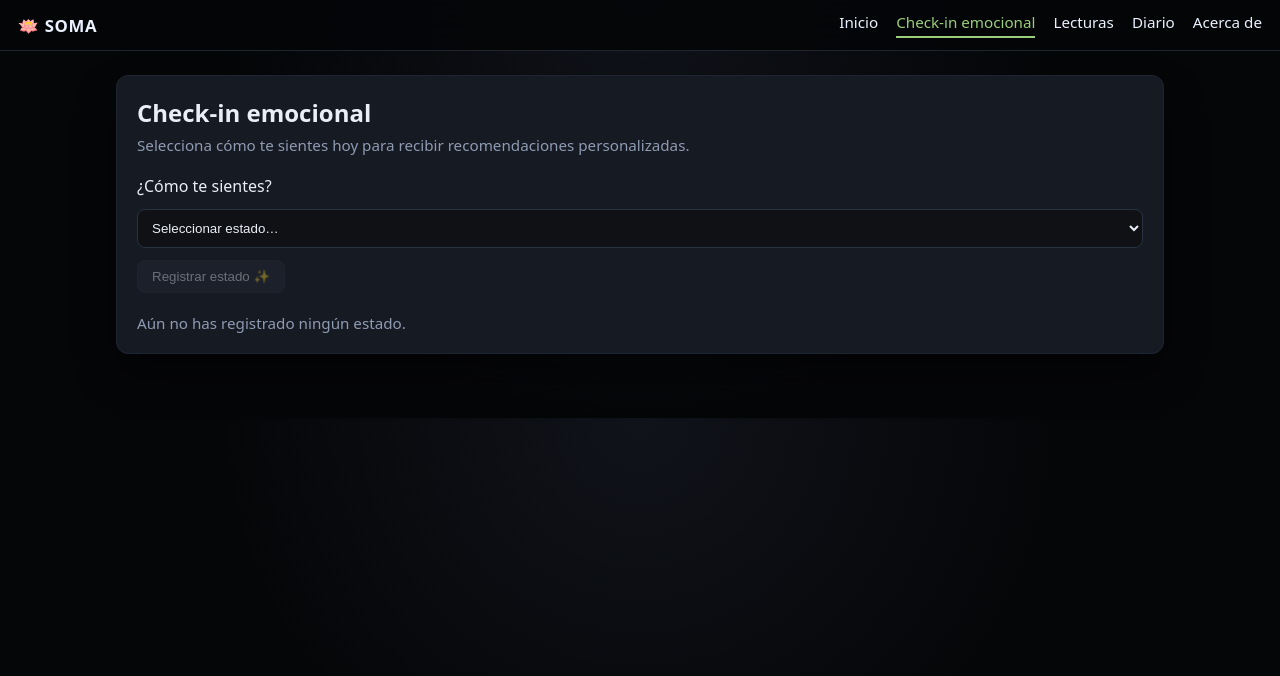
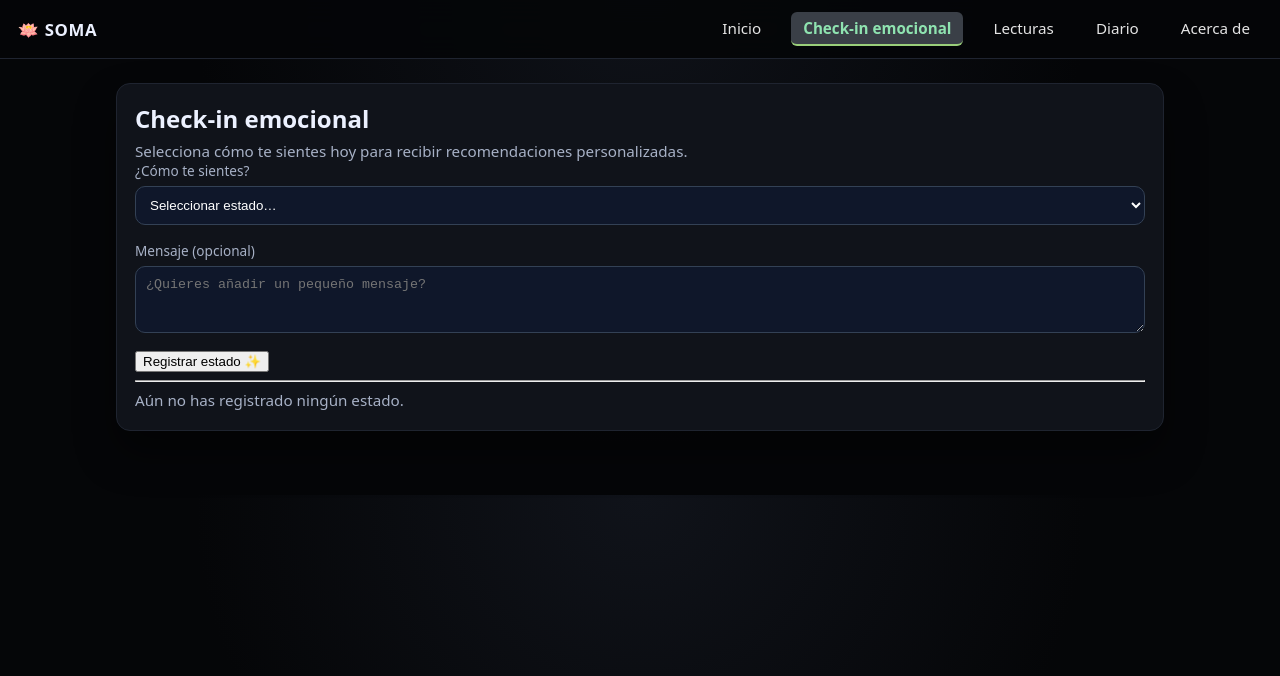
Before and after one commit to ionelastanciu/soma, an Angular app: page /check-in in a window 1280 px wide. Shown: the top 676 px of the page. Built offline with nearby package versions, Linux system fonts and the light colour scheme.

Commit message:
Not-found-page and mModified Check-in-page

```diff
--- a/src/app/app.css
+++ b/src/app/app.css
@@ -0,0 +1,17 @@
+.menu a {
+  color: #e4e4e4;
+  text-decoration: none;
+  padding: 6px 12px;
+  border-radius: 6px;
+  transition: 0.25s ease;
+}
+
+.menu a.active {
+  background: #3a3f47;
+  color: #8fe3b0;
+  font-weight: 600;
+}
+
+.menu a:hover {
+  background: #2a2e34;
+}
--- a/src/app/features/check-in/check-in-page/check-in-page.css
+++ b/src/app/features/check-in/check-in-page/check-in-page.css
@@ -1,66 +1,42 @@
-.card {
-  background: #161a22;
-  border: 1px solid #1f2530;
-  padding: 20px;
-  border-radius: 12px;
-  color: #eaeef7;
+.field {
+  display: flex;
+  flex-direction: column;
+  gap: 6px;
+  margin-bottom: 16px;
 }
 
-.muted {
-  color: #8f9bb3;
+.label {
+  color: var(--text-muted);
+  font-size: 0.85rem;
 }
 
-.selector {
-  display: flex;
-  flex-direction: column;
-  gap: 12px;
-  margin: 20px 0;
+.error {
+  color: #ff8a8a;
+  font-size: 0.8rem;
 }
 
-select {
+.selector select,
+textarea {
   padding: 10px;
-  border-radius: 8px;
-  background: #0f1115;
-  color: #eaeef7;
-  border: 1px solid #2a3242;
+  border-radius: 10px;
+  border: 1px solid #334155;
+  background: #0f172a;
+  color: white;
 }
 
-button {
-  width: fit-content;
-  padding: 8px 14px;
-  background: #242b38;
-  border: 1px solid #2a3242;
-  border-radius: 8px;
-  color: #eaeef7;
-  cursor: pointer;
+.selector select:focus,
+textarea:focus {
+  outline: 1px solid var(--accent);
 }
 
-button:disabled {
-  opacity: 0.4;
-  cursor: not-allowed;
+.row {
+  display: flex;
+  justify-content: space-between;
+  width: 100%;
 }
 
-.historial {
-  list-style: none;
-  padding: 0;
-  margin-top: 20px;
-  display: flex;
-  flex-direction: column;
-  gap: 12px;
+.nota {
+  margin-top: 4px;
+  font-size: 0.85rem;
+  color: var(--text-muted);
 }
-
-li {
-  display: flex;
-  justify-content: space-between;
-  background: #1b1f29;
-  padding: 10px;
-  border-radius: 8px;
-}
-
-.estado {
-  font-weight: 600;
-}
-
-.fecha {
-  color: #8f9bb3;
-}
--- a/src/app/features/check-in/check-in-page/check-in-page.html
+++ b/src/app/features/check-in/check-in-page/check-in-page.html
@@ -2,28 +2,64 @@
   <h1>Check-in emocional</h1>
   <p class="muted">Selecciona cómo te sientes hoy para recibir recomendaciones personalizadas.</p>
 
+  <!-- FORMULARIO TEMPLATE-DRIVEN -->
+  <form #checkForm="ngForm" (ngSubmit)="registrar(checkForm)">
+
     <!-- Selector de estado -->
-  <div class="selector">
-    <label for="estado">¿Cómo te sientes?</label>
+    <div class="selector field">
+      <label for="estado" class="label">¿Cómo te sientes?</label>
 
-    <select id="estado" [(ngModel)]="estadoActual">
+      <select
+        id="estado"
+        name="estado"
+        [(ngModel)]="estadoActual"
+        #estadoCtrl="ngModel"
+      >
         <option value="">Seleccionar estado…</option>
         <option *ngFor="let e of estados" [value]="e">{{ e }}</option>
       </select>
 
-    <button (click)="registrar()" [disabled]="!estadoActual.trim()">
+      <!-- Mensaje de error SOLO cuando el usuario pulsa Registrar -->
+      <p class="error" *ngIf="mostrarError">
+        Debes seleccionar un estado emocional.
+      </p>
+    </div>
+
+    <!-- Campo de texto opcional -->
+    <div class="field">
+      <label class="label">Mensaje (opcional)</label>
+      <textarea
+        name="nota"
+        rows="3"
+        [(ngModel)]="nota"
+        placeholder="¿Quieres añadir un pequeño mensaje?"
+      ></textarea>
+    </div>
+
+    <!-- Botón siempre habilitado (como me pediste) -->
+    <button type="submit" class="btn">
       Registrar estado ✨
     </button>
-  </div>
 
-  <!-- Mensaje si no hay historial -->
-  <p *ngIf="historial.length === 0" class="muted">Aún no has registrado ningún estado.</p>
+  </form>
+
+  <hr class="divider">
+
+  <!-- Historial vacío -->
+  <p *ngIf="historial.length === 0" class="muted">
+    Aún no has registrado ningún estado.
+  </p>
 
   <!-- Listado de historial -->
   <ul class="historial" *ngIf="historial.length > 0">
     <li *ngFor="let h of historial">
+      <div class="row">
         <span class="estado">{{ h.estado }}</span>
         <span class="fecha">{{ h.fecha | date:'short' }}</span>
+      </div>
+
+      <p class="nota" *ngIf="h.nota">{{ h.nota }}</p>
     </li>
   </ul>
+
 </section>
--- a/src/app/features/check-in/check-in-page/check-in-page.ts
+++ b/src/app/features/check-in/check-in-page/check-in-page.ts
@@ -10,6 +10,8 @@ import { NgIf, NgFor, DatePipe } from '@angular/common';
   styleUrls: ['./check-in-page.css']
 })
 export class CheckInPage {
+
+  // Lista de estados disponibles
   estados = [
     'Estrés',
     'Ansiedad',
@@ -20,18 +22,35 @@ export class CheckInPage {
     'Gratitud'
   ];
 
+  // Modelo del formulario
   estadoActual: string = '';
+  nota: string = '';
 
-  historial: { estado: string; fecha: Date }[] = [];
+  mostrarError = false; // <-- Para controlar el mensaje al pulsar "Registrar"
 
-  registrar() {
-    if (!this.estadoActual) return;
+  // Historial de registros
+  historial: { estado: string; nota?: string; fecha: Date }[] = [];
 
+  registrar(form: any) {
+    this.mostrarError = false; // reset del error
+
+    // Si no ha elegido estado, mostramos error al usuario
+    if (!this.estadoActual) {
+      this.mostrarError = true;
+      return;
+    }
+
+    // Guardamos entrada
     this.historial.unshift({
       estado: this.estadoActual,
+      nota: this.nota,
       fecha: new Date()
     });
 
-    this.estadoActual = '';
+    // Reset visual y de validación
+    form.resetForm();
+
+    // Aseguramos que no aparezca error tras reset
+    this.mostrarError = false;
   }
 }
--- /dev/null
+++ b/src/app/features/not-found/not-found-page/not-found-page.css
@@ -0,0 +1,9 @@
+.not-found {
+  text-align: center;
+  padding: 80px 20px;
+}
+
+.not-found a {
+  color: #8fe3b0;
+  text-decoration: underline;
+}
--- /dev/null
+++ b/src/app/features/not-found/not-found-page/not-found-page.html
@@ -0,0 +1,5 @@
+<section class="not-found">
+  <h1>404 · Página no encontrada</h1>
+  <p>Lo siento… esta ruta no existe.</p>
+  <a routerLink="/home">Volver al inicio</a>
+</section>
```
Also changed, not shown: src/app/app.routes.ts (+5 -2 lines), src/app/features/not-found/not-found-page/not-found-page.ts (added, +11 -0 lines), 1 other file (tests, documents, lock files or other folders). Lines whose indentation alone changed are shown as unchanged.
